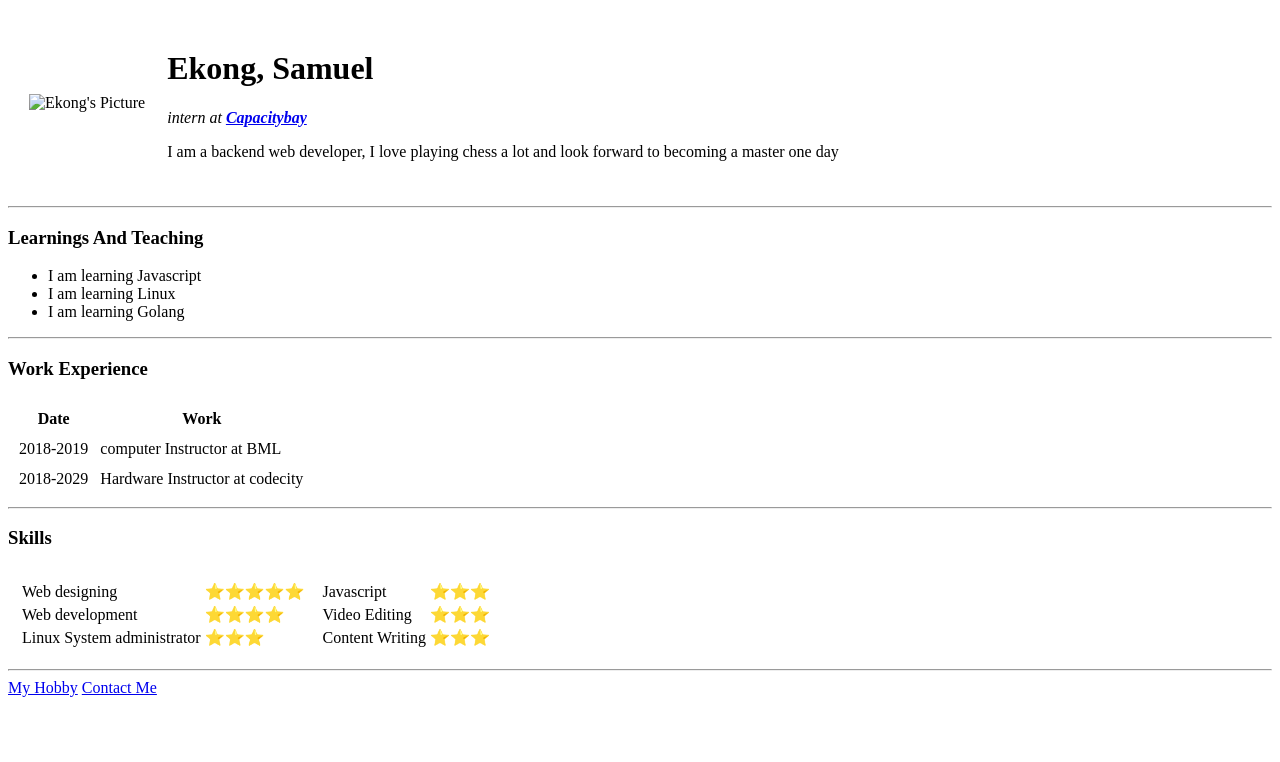
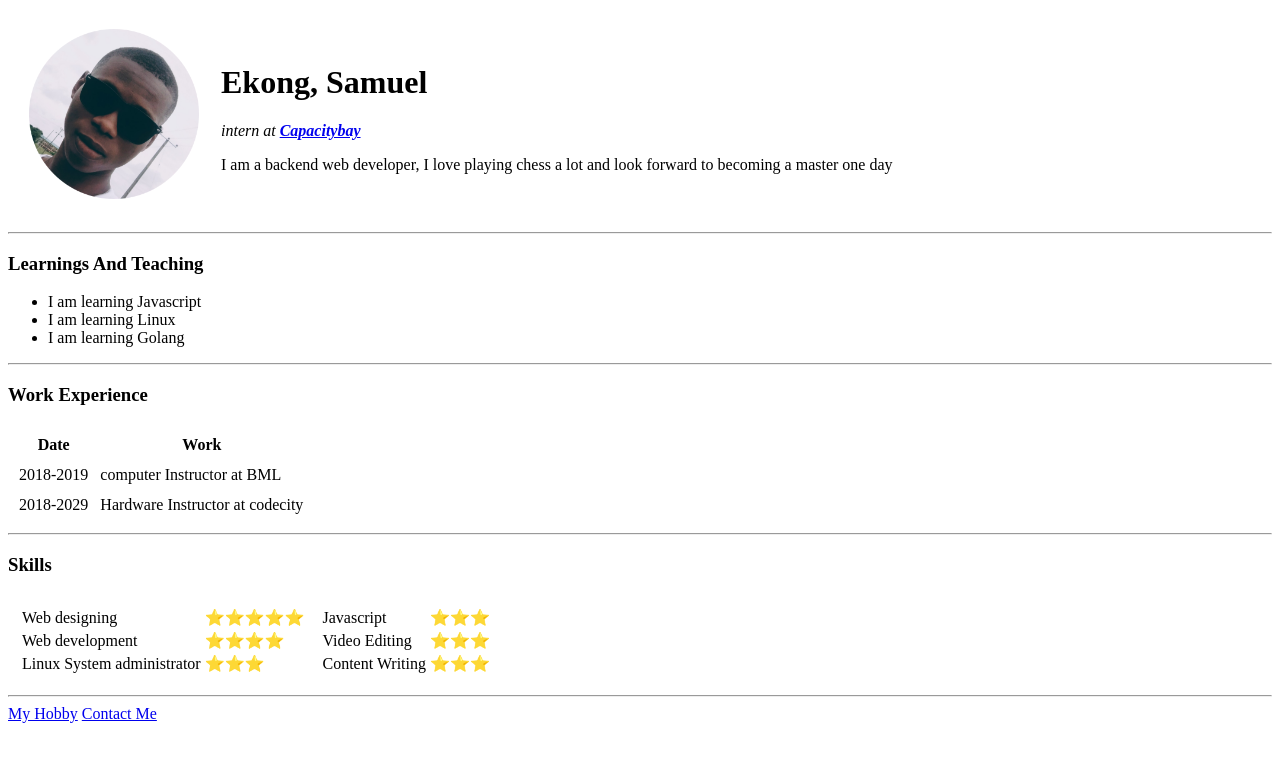
Before and after one commit to centino001/my-personal-webpage, a plain HTML site: page index.html in a window 1280 px wide. Drawn offline with Linux system fonts and the light colour scheme.

Commit message:
added picture

```diff
--- a/index.html
+++ b/index.html
@@ -10,7 +10,7 @@
     <table cellspacing="20">
         <tr>
             <td>
-                <img src="img5-modified.png" alt="Ekong's Picture">
+                <img src="sam.png" alt="Ekong's Picture" height="170px" width="170px">
             </td>
             <td>
                 <h1>Ekong, Samuel</h1>
```
Also changed, not shown: sam.png (added).
